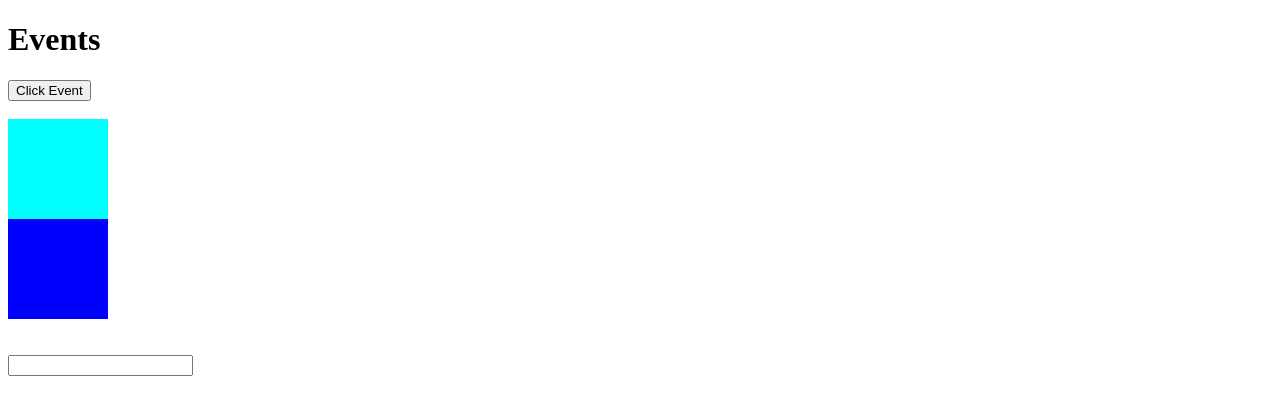
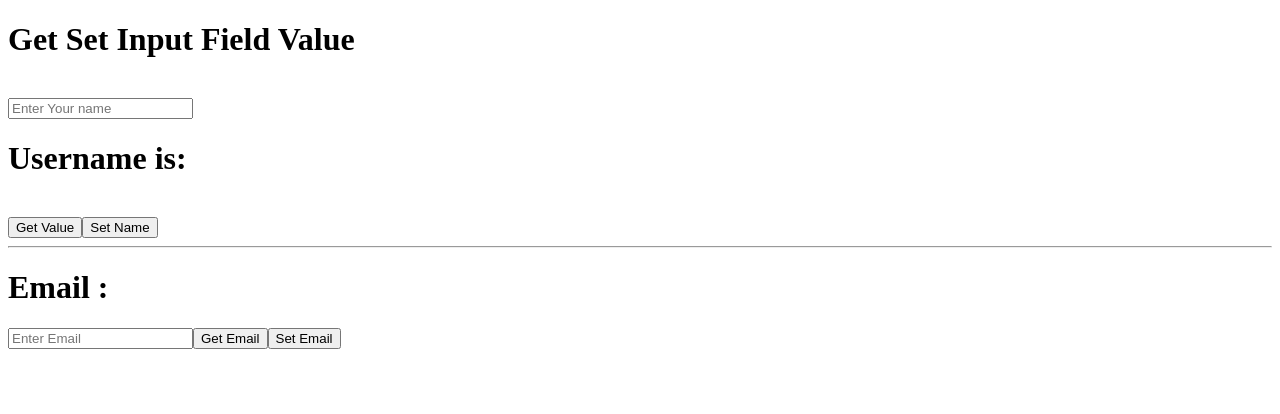
Before and after one commit to elishabhatti/angular-app, an Angular app: page / in a window 1280 px wide. Shown: the top 414 px of the page. Built offline with nearby package versions, Linux system fonts and the light colour scheme.

Commit message:
get set input value in angular

```diff
--- a/src/app/app.html
+++ b/src/app/app.html
@@ -1,23 +1,18 @@
-<h1>Events</h1>
-<button class="btn btn-2" (click)="handleEvent($event)">Click Event</button>
+<h1>Get Set Input Field Value</h1>
 <br />
+<input
+  type="text"
+  value="{{name}}"
+  (input)="getName($event)"
+  placeholder="Enter Your name"
+/>
 <br />
-<div
-  (mouseenter)="handleEvent($event)"
-  style="background-color: aqua; width: 100px; height: 100px"
-></div>
-<div
-  (mouseleave)="handleEvent($event)"
-  style="background-color: blue; width: 100px; height: 100px"
-></div>
-
+<h1>Username is: {{displayName}}</h1>
 <br />
-<br />
-
-<input
-  (input)="handleEvent($event)"
-  (focus)="handleEvent($event)"
-  (blur)="handleEvent($event)"
-  type="text"
-  name="user"
-/>
+<button (click)="showName()">Get Value</button>
+<button (click)="setName()">Set Name</button>
+<hr />
+<h1>Email : {{email}}</h1>
+<input type="text" #emailField placeholder="Enter Email" />
+<button (click)="getEmail(emailField.value)">Get Email</button>
+<button (click)="setEmail()">Set Email</button>
--- a/src/app/app.ts
+++ b/src/app/app.ts
@@ -1,17 +1,31 @@
 import { Component } from '@angular/core';
-import { Login } from './login/login';
-import { Signup } from './signup/signup';
-import { ProfileComponent } from './profile/profile.component';
 
 @Component({
   selector: 'app-root',
-  imports: [Login, Signup, ProfileComponent],
+  imports: [],
   templateUrl: './app.html',
   styleUrl: './app.css',
 })
 export class App {
-  handleEvent(event: any) {
-    console.log('function called', event.type);
-    console.log('value', event?.target?.value);
+  name: string = '';
+  displayName: string = '';
+  email: string = '';
+  getName(event: Event) {
+    const name = (event.target as HTMLInputElement).value;
+    this.name = name;
+    console.log(name);
+  }
+  showName() {
+    this.displayName = this.name;
+  }
+  setName() {
+    this.name = 'Sam';
+  }
+  getEmail(val: string) {
+    this.email = val;
+    console.log(val);
+  }
+  setEmail() {
+    this.email = 'default@gmail.com';
   }
 }
```
